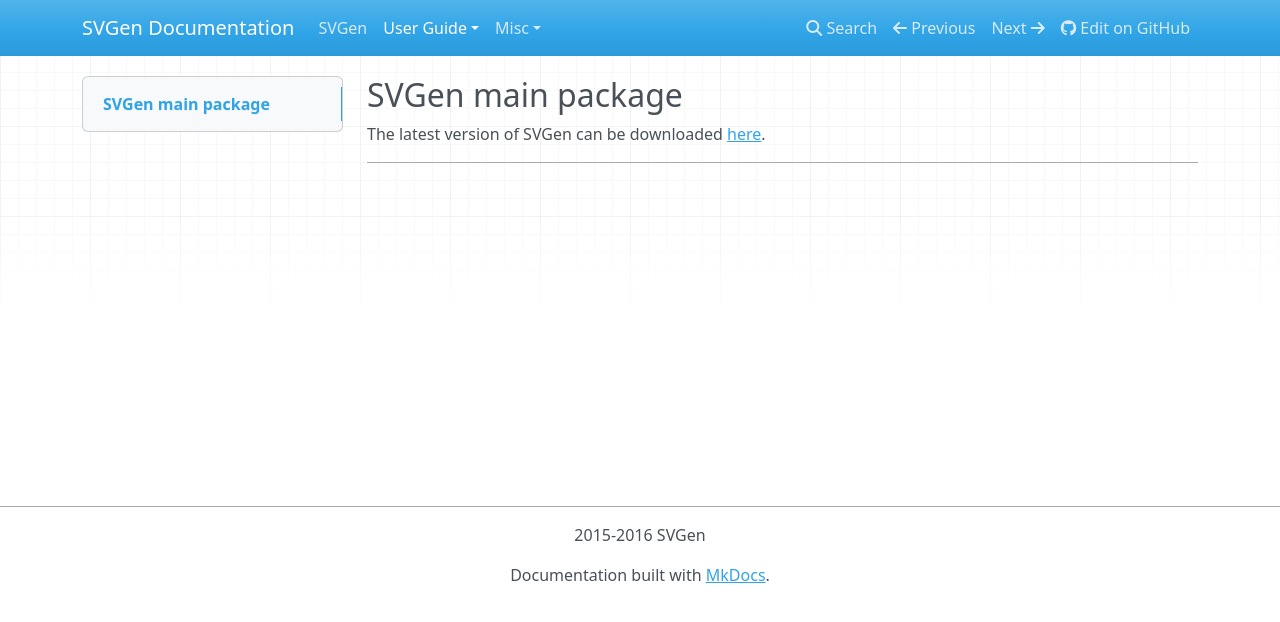
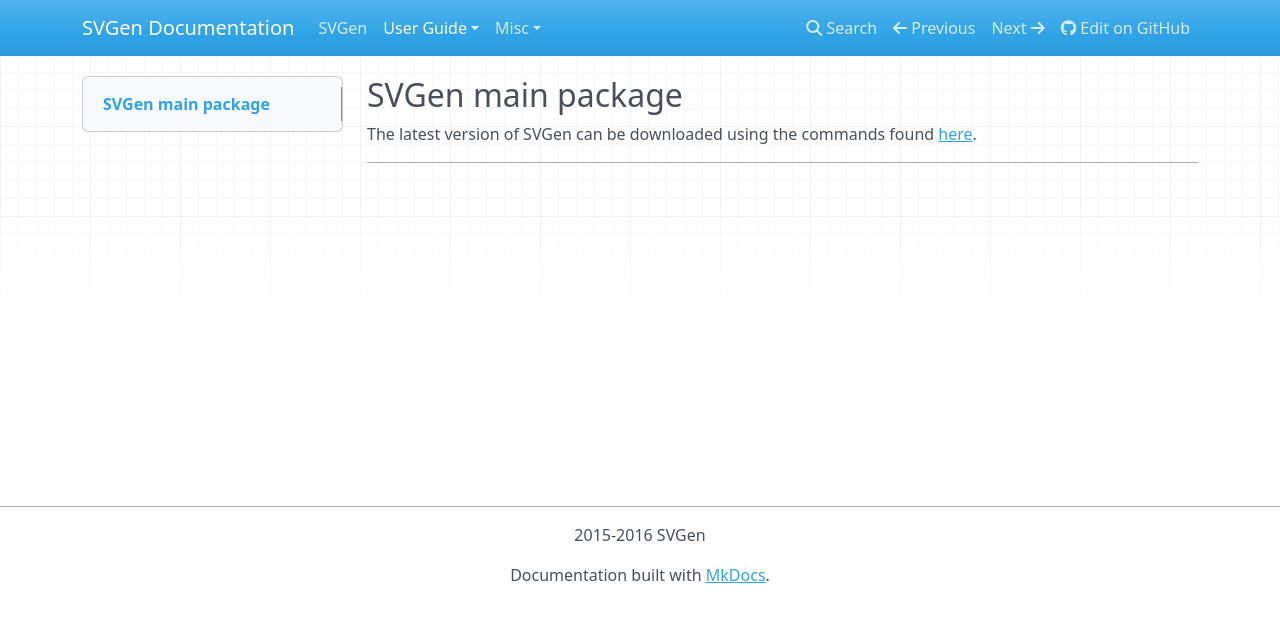
Before and after one commit to WGLab/SVGen, an MkDocs documentation site: the page built from docs/user-guide/download.md, in a window 1280 px wide. Shown: the top 622 px of the page. Built offline with MkDocs 1.6.1, drawn with Linux system fonts in a browser that asks for light colours; nearby versions of some CDN libraries; old or Windows-style settings are respelled for this version of MkDocs.

Commit message:
Update download.md
Updated download link from git.

```diff
--- a/docs/user-guide/download.md
+++ b/docs/user-guide/download.md
@@ -1,6 +1,6 @@
 ## SVGen main package
 
-The latest version of SVGen can be downloaded [here](https://github.com/WGLab/SVGen/releases).
+The latest version of SVGen can be downloaded using the commands found [here](http://svgen.openbioinformatics.org/en/latest/user-guide/startup/#download-program).
 
 
 
```
